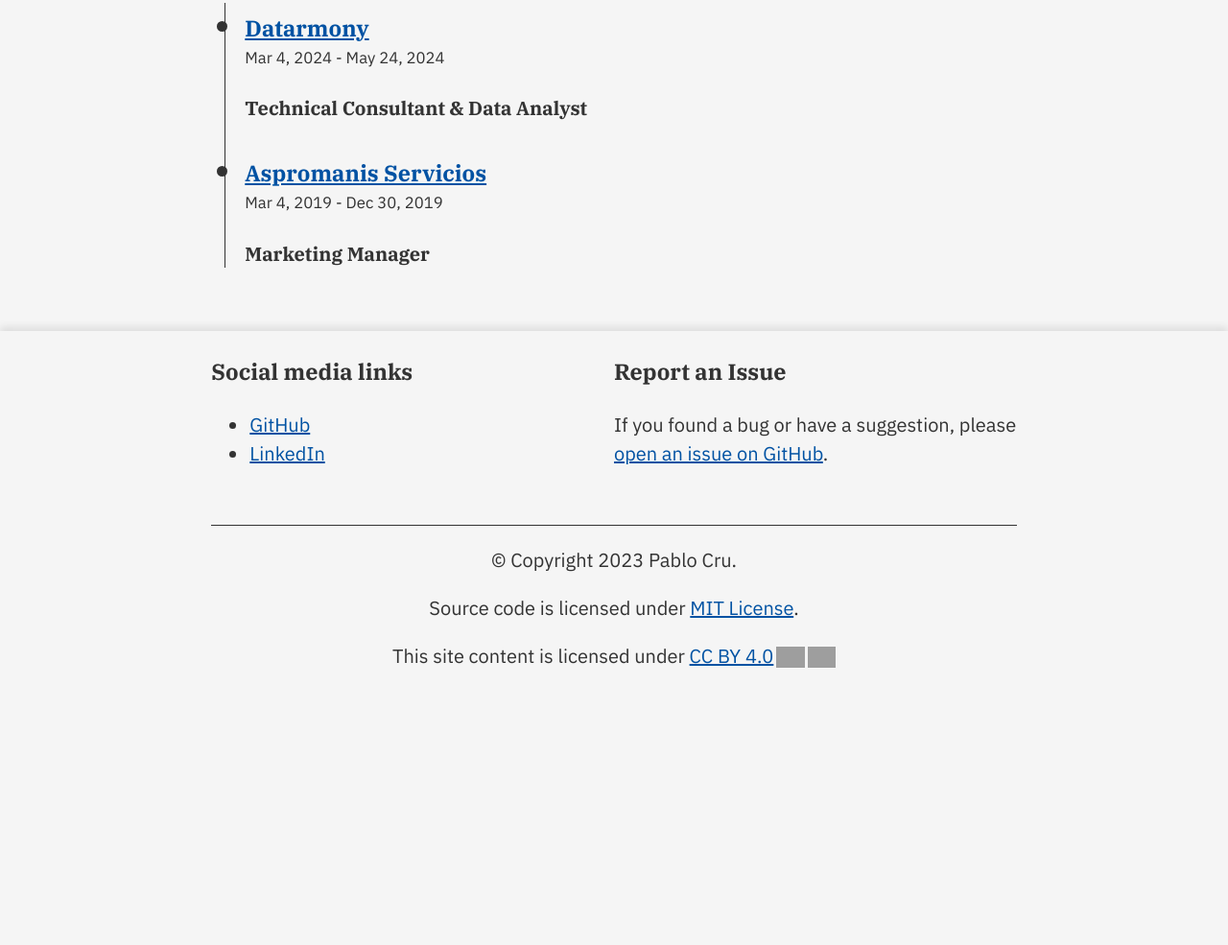
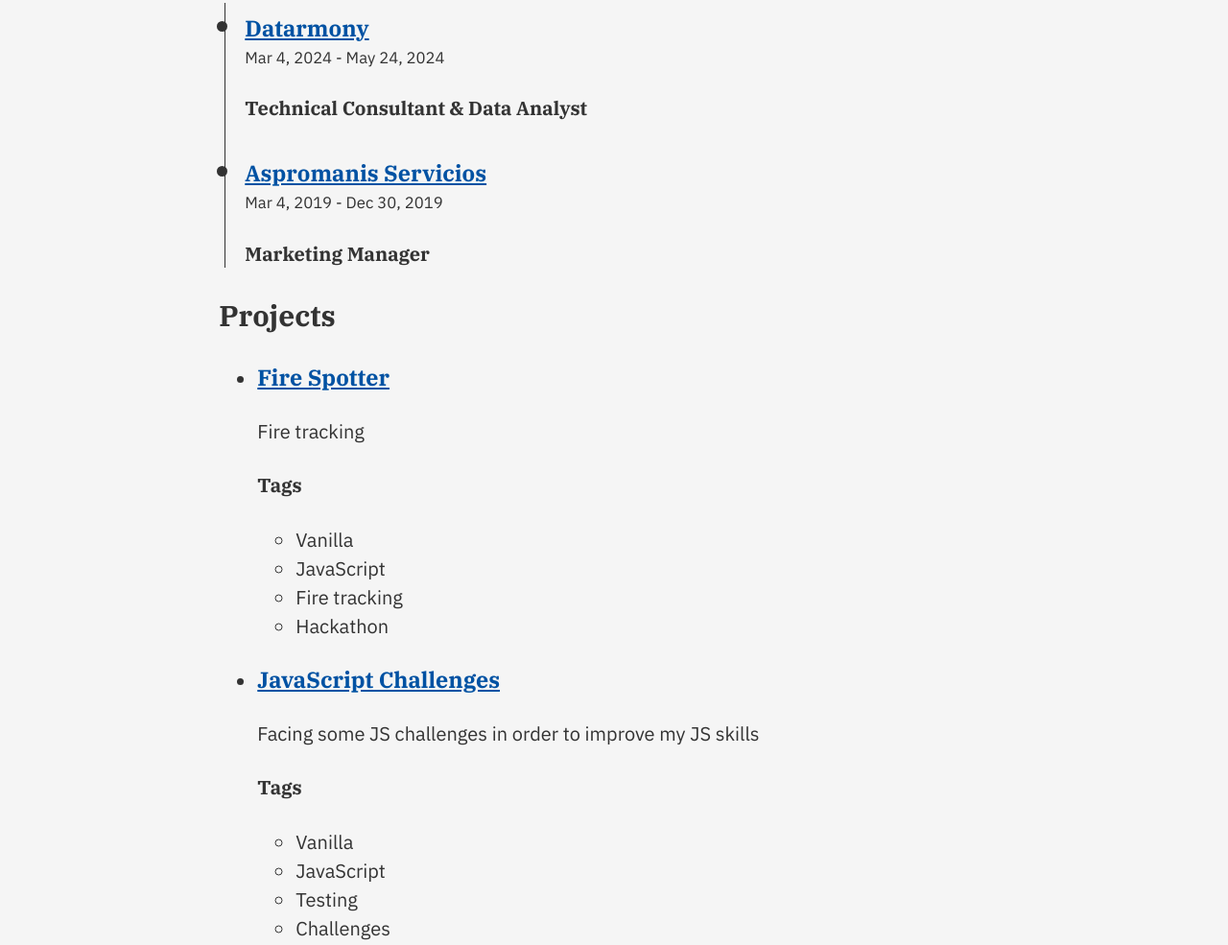
Before and after one commit to pabcrudel/pabcrudel.github.io, an Astro site: page / in a window 1280 px wide. Shown: the part 570-1555 px from the top of the page at 96% size. Before the commit the page ends 1288 px from the top, so only its background shows below. Built offline with nearby package versions, Linux system fonts and the light colour scheme; Astro itself is replaced by a stand-in of ours; grey boxes are pictures that could not be loaded.

Commit message:
feat: Add projects collection

```diff
--- a/src/pages/index.astro
+++ b/src/pages/index.astro
@@ -5,10 +5,11 @@
 import svgCover from "@public/images/pabcrudel-ico-circle.svg";
 
 const {
-  data: { location, works },
+  data: { location, works, projects },
 } = await getEntry("resume", "pabcrudel");
 
 const worksCollection = await getEntries(works);
+const projectsCollection = await getEntries(projects);
 ---
 
 <BaseLayout>
@@ -58,6 +59,31 @@
                   <FormattedDate date={endDate} />
                 </p>
                 <h4>{position}</h4>
+              </article>
+            </li>
+          )
+        )
+      }
+    </ul>
+  </section>
+  <section id="projects" class="gallery">
+    <h2>Projects</h2>
+    <ul>
+      {
+        projectsCollection.map(
+          ({ data: { url, name, description, highlights } }) => (
+            <li>
+              <article>
+                <h3>
+                  <a href={url}>{name}</a>
+                </h3>
+                <p>{description}</p>
+                <h4>Tags</h4>
+                <ul>
+                  {highlights.map((tag) => (
+                    <li>{tag}</li>
+                  ))}
+                </ul>
               </article>
             </li>
           )
```
